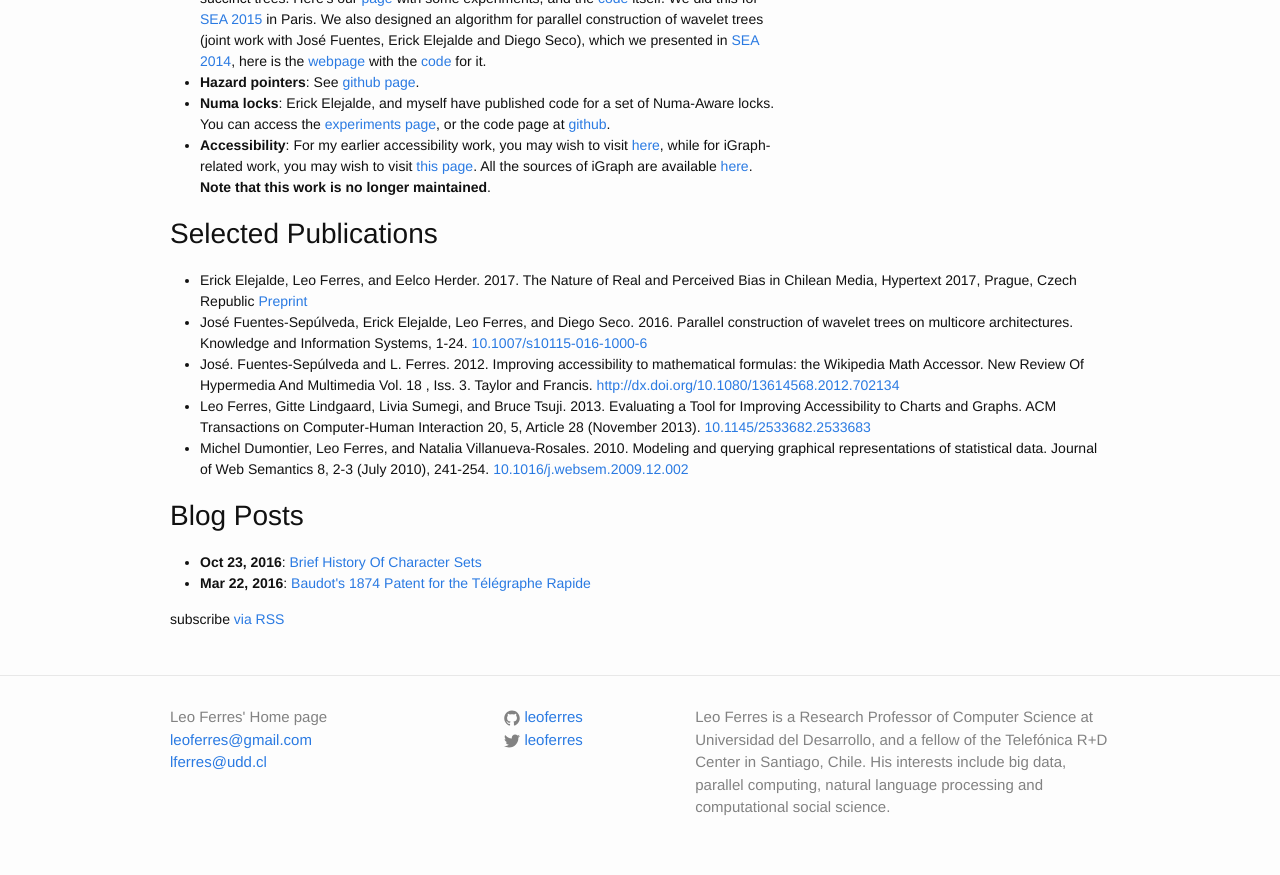
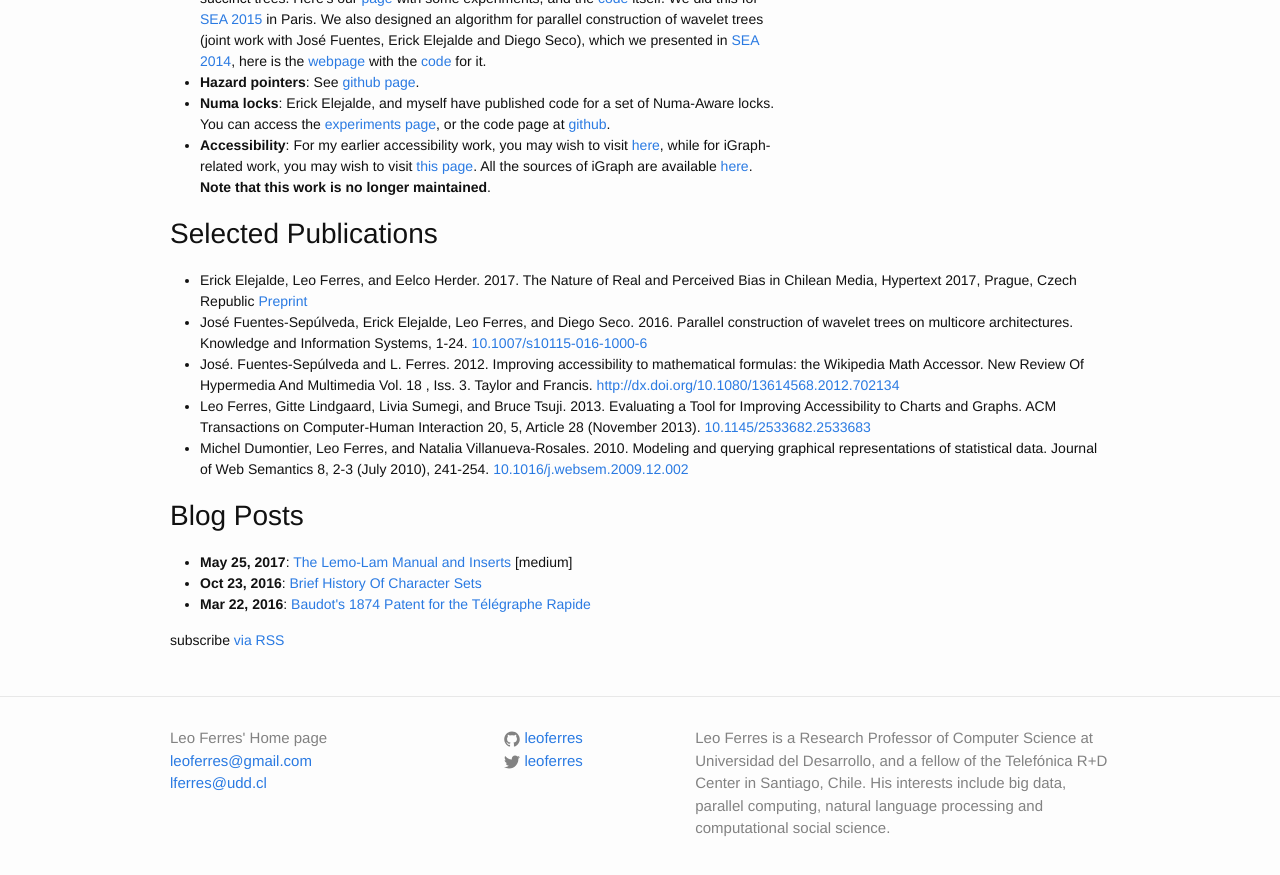
Before and after one commit to leoferres/leoferres.github.io, a Jekyll site: the page built from index.html, in a window 1280 px wide and 900 px high, scrolled down 611 px. Shown: the top 875 px of the window. Built offline with Jekyll 4.4.1, drawn with Linux system fonts in a browser that asks for light colours; comment, search, counter and statistics services are not loaded.

Commit message:
added blog lemo-lam on medium

```diff
--- a/index.html
+++ b/index.html
@@ -128,6 +128,7 @@ layout: default
 
   <h1>Blog Posts</h1>
   <ul>
+    <li><b>May 25, 2017</b>: <a href="https://medium.com/p/the-lemo-lam-manual-and-inserts-de06ab9974d1">The Lemo-Lam Manual and Inserts</a> [medium]</li>
     {% for post in site.posts %}
     <li><b>{{ post.date | date: "%b %d, %Y" }}</b>: <a href="{{ post.url | prepend: site.baseurl }}">{{ post.title }}</a></li>
     {% endfor %}
```
